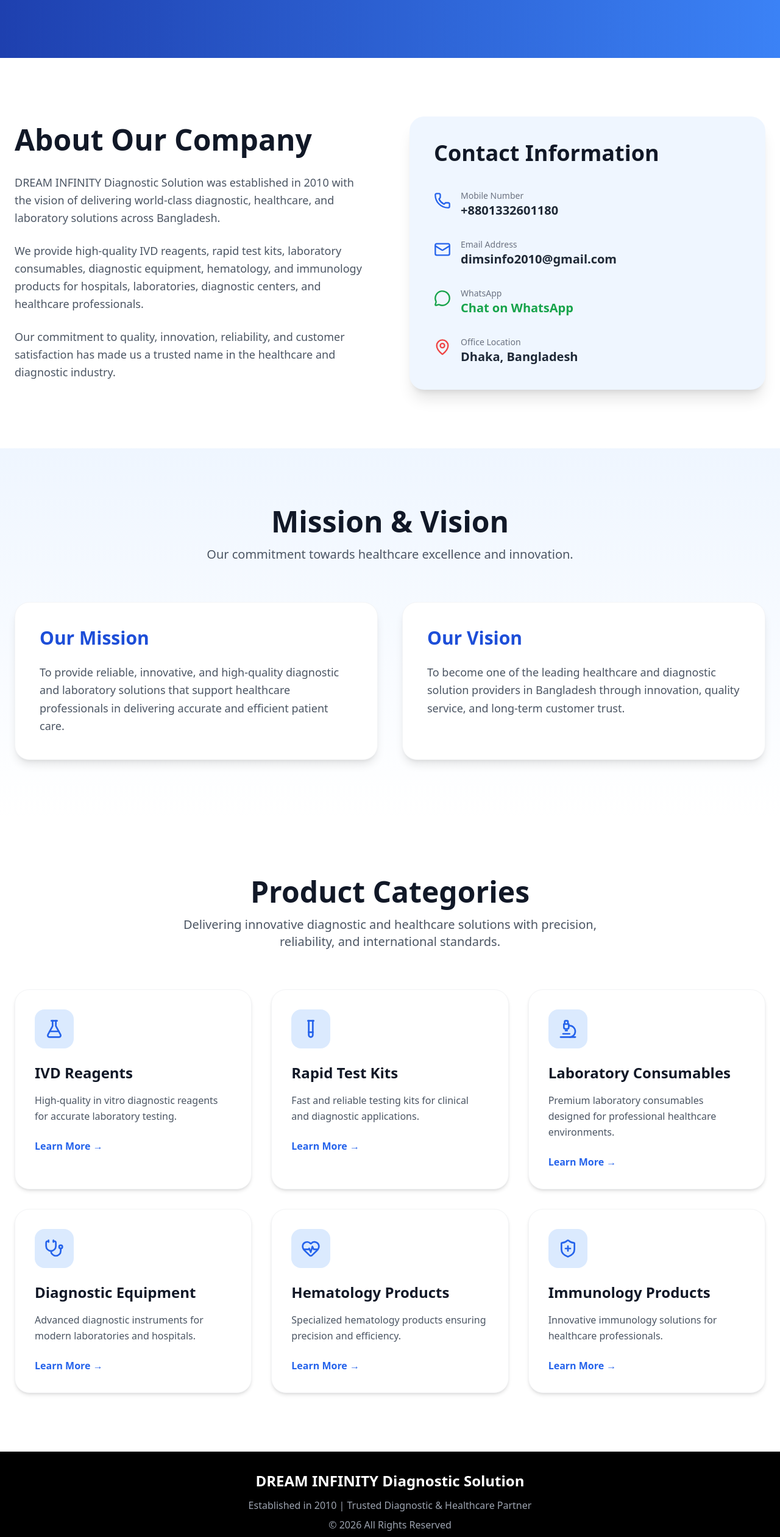
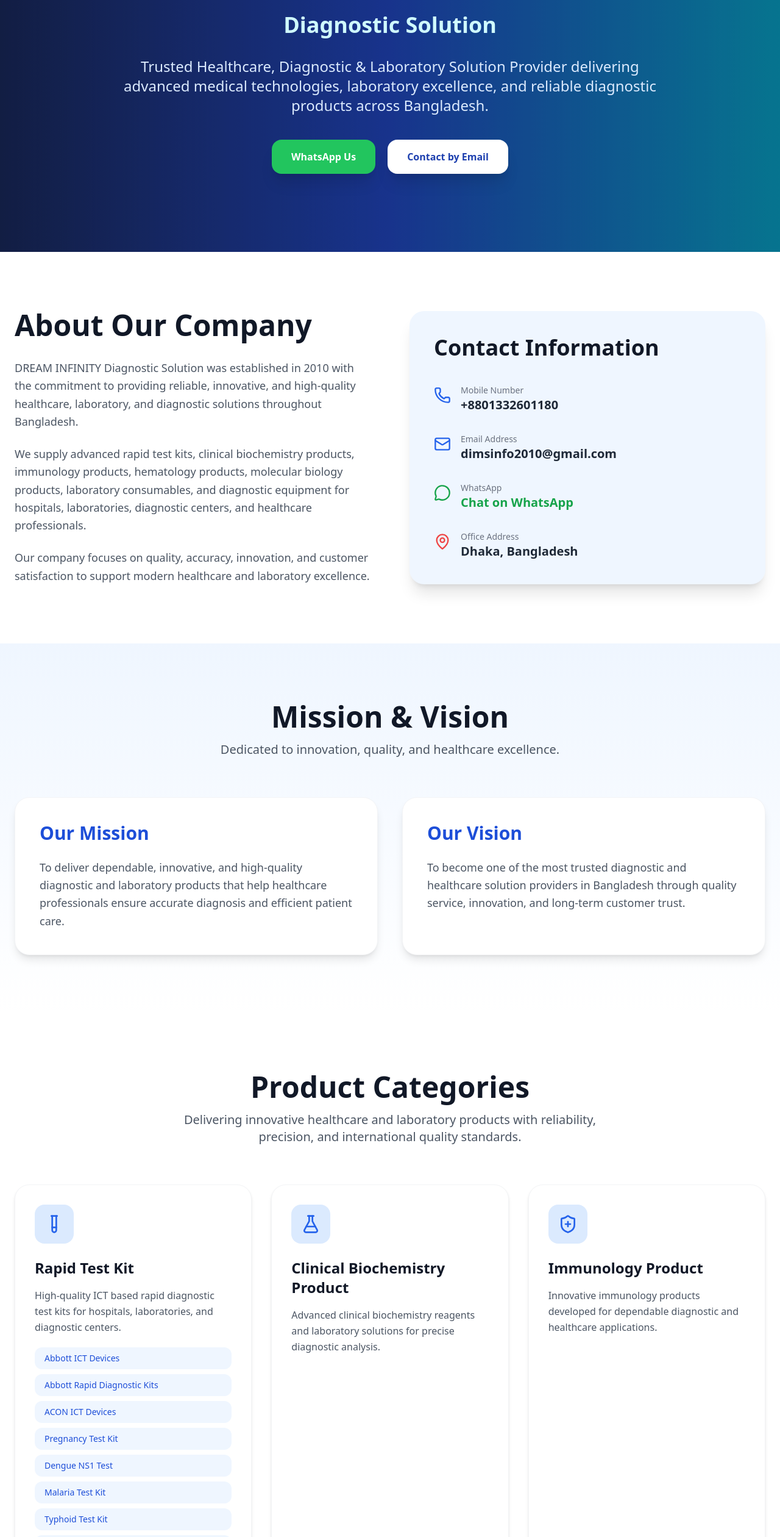
Before and after one commit to didc2026/dream-infinity-diagnostic-solution, a React (Create React App) app: page / in a window 1280 px wide. Shown: the part 273-2793 px from the top of the page at 61% size. Built offline with nearby package versions, Linux system fonts and the light colour scheme.

Commit message:
final updated website

```diff
--- a/src/App.js
+++ b/src/App.js
@@ -1,80 +1,131 @@
 import {
   FlaskConical,
   TestTube,
-  Microscope,
   HeartPulse,
   ShieldPlus,
-  Stethoscope,
   Phone,
   Mail,
   MapPin,
   MessageCircle,
+  Dna,
 } from "lucide-react";
 
 const products = [
   {
-    title: "IVD Reagents",
+    title: "Rapid Test Kit",
     description:
-      "High-quality in vitro diagnostic reagents for accurate laboratory testing.",
+      "High-quality ICT based rapid diagnostic test kits for hospitals, laboratories, and diagnostic centers.",
+
+    subcategories: [
+      "Abbott ICT Devices",
+      "Abbott Rapid Diagnostic Kits",
+      "ACON ICT Devices",
+      "Pregnancy Test Kit",
+      "Dengue NS1 Test",
+      "Malaria Test Kit",
+      "Typhoid Test Kit",
+      "HCV Rapid Test",
+      "HBsAg Rapid Test",
+      "HIV Rapid Test",
+      "COVID-19 Rapid Test",
+    ],
+
+    icon: TestTube,
+  },
+
+  {
+    title: "Clinical Biochemistry Product",
+    description:
+      "Advanced clinical biochemistry reagents and laboratory solutions for precise diagnostic analysis.",
+
     icon: FlaskConical,
   },
+
   {
-    title: "Rapid Test Kits",
+    title: "Immunology Product",
     description:
-      "Fast and reliable testing kits for clinical and diagnostic applications.",
-    icon: TestTube,
+      "Innovative immunology products developed for dependable diagnostic and healthcare applications.",
+
+    icon: ShieldPlus,
   },
+
   {
-    title: "Laboratory Consumables",
+    title: "Hematology Product",
     description:
-      "Premium laboratory consumables designed for professional healthcare environments.",
-    icon: Microscope,
-  },
-  {
-    title: "Diagnostic Equipment",
-    description:
-      "Advanced diagnostic instruments for modern laboratories and hospitals.",
-    icon: Stethoscope,
-  },
-  {
-    title: "Hematology Products",
-    description:
-      "Specialized hematology products ensuring precision and efficiency.",
+      "Professional hematology products ensuring accurate blood analysis and laboratory efficiency.",
+
     icon: HeartPulse,
   },
+
   {
-    title: "Immunology Products",
+    title: "Molecular Biology Product",
     description:
-      "Innovative immunology solutions for healthcare professionals.",
-    icon: ShieldPlus,
+      "Modern molecular biology solutions for advanced research, PCR, and diagnostic laboratory applications.",
+
+    icon: Dna,
   },
 ];
 
 export default function App() {
   return (
-    <div className="min-h-screen bg-gray-50">
+    <div className="min-h-screen bg-gray-50 font-sans">
 
       {/* HERO SECTION */}
-      <section className="bg-gradient-to-r from-blue-800 to-blue-500 text-white py-24 text-center">
-        <div className="max-w-5xl mx-auto px-6">
+      <section className="relative bg-gradient-to-r from-blue-950 via-blue-800 to-cyan-600 text-white overflow-hidden">
 
-          <h1 className="text-5xl md:text-6xl font-bold mb-6 leading-tight">
-            DREAM INFINITY Diagnostic Solution
+        <div className="absolute inset-0 bg-black/20"></div>
+
+        <div className="relative max-w-7xl mx-auto px-6 py-32 text-center">
+
+          <div className="inline-block bg-white/10 backdrop-blur-md border border-white/20 px-6 py-2 rounded-full mb-8">
+            <p className="text-sm tracking-widest uppercase text-blue-100">
+              Established Since 2010
+            </p>
+          </div>
+
+          <h1 className="text-5xl md:text-7xl font-extrabold leading-tight mb-6">
+            DREAM INFINITY
           </h1>
 
-          <p className="text-xl md:text-2xl text-blue-100 leading-relaxed">
+          <h2 className="text-2xl md:text-4xl font-semibold text-cyan-100 mb-8">
+            Diagnostic Solution
+          </h2>
+
+          <p className="text-lg md:text-2xl text-blue-100 max-w-4xl mx-auto leading-relaxed mb-10">
             Trusted Healthcare, Diagnostic & Laboratory Solution Provider
-            Since 2010
+            delivering advanced medical technologies, laboratory excellence,
+            and reliable diagnostic products across Bangladesh.
           </p>
 
+          <div className="flex flex-col sm:flex-row justify-center gap-5">
+
+            <a
+              href="https://wa.me/8801332601180"
+              target="_blank"
+              rel="noreferrer"
+              className="bg-green-500 hover:bg-green-600 text-white px-8 py-4 rounded-2xl font-semibold shadow-xl transition-all duration-300"
+            >
+              WhatsApp Us
+            </a>
+
+            <a
+              href="mailto:dimsinfo2010@gmail.com"
+              className="bg-white text-blue-800 hover:bg-blue-100 px-8 py-4 rounded-2xl font-semibold shadow-xl transition-all duration-300"
+            >
+              Contact by Email
+            </a>
+
+          </div>
+
         </div>
+
       </section>
 
       {/* ABOUT COMPANY */}
       <section className="py-24 bg-white">
-        <div className="max-w-7xl mx-auto px-6 grid md:grid-cols-2 gap-16 items-center">
 
-          {/* LEFT SIDE */}
+        <div className="max-w-7xl mx-auto px-6 grid lg:grid-cols-2 gap-16 items-center">
+
           <div>
 
             <h2 className="text-5xl font-bold text-gray-900 mb-8">
@@ -83,26 +134,28 @@
 
             <p className="text-lg text-gray-600 leading-relaxed mb-6">
               DREAM INFINITY Diagnostic Solution was established in 2010
-              with the vision of delivering world-class diagnostic,
-              healthcare, and laboratory solutions across Bangladesh.
+              with the commitment to providing reliable, innovative,
+              and high-quality healthcare, laboratory, and diagnostic
+              solutions throughout Bangladesh.
             </p>
 
             <p className="text-lg text-gray-600 leading-relaxed mb-6">
-              We provide high-quality IVD reagents, rapid test kits,
-              laboratory consumables, diagnostic equipment, hematology,
-              and immunology products for hospitals, laboratories,
+              We supply advanced rapid test kits, clinical biochemistry
+              products, immunology products, hematology products,
+              molecular biology products, laboratory consumables,
+              and diagnostic equipment for hospitals, laboratories,
               diagnostic centers, and healthcare professionals.
             </p>
 
             <p className="text-lg text-gray-600 leading-relaxed">
-              Our commitment to quality, innovation, reliability, and
-              customer satisfaction has made us a trusted name in the
-              healthcare and diagnostic industry.
+              Our company focuses on quality, accuracy, innovation,
+              and customer satisfaction to support modern healthcare
+              and laboratory excellence.
             </p>
 
           </div>
 
-          {/* RIGHT SIDE */}
+          {/* CONTACT CARD */}
           <div className="bg-blue-50 rounded-3xl p-10 shadow-xl">
 
             <h3 className="text-4xl font-bold text-gray-900 mb-10">
@@ -112,10 +165,11 @@
             <div className="space-y-8">
 
               <div className="flex items-start gap-4">
+
                 <Phone className="text-blue-600 w-7 h-7 mt-1" />
 
                 <div>
-                  <p className="text-gray-500 text-sm">
+                  <p className="text-sm text-gray-500">
                     Mobile Number
                   </p>
 
@@ -123,13 +177,15 @@
                     +8801332601180
                   </h4>
                 </div>
+
               </div>
 
               <div className="flex items-start gap-4">
+
                 <Mail className="text-blue-600 w-7 h-7 mt-1" />
 
                 <div>
-                  <p className="text-gray-500 text-sm">
+                  <p className="text-sm text-gray-500">
                     Email Address
                   </p>
 
@@ -137,13 +193,15 @@
                     dimsinfo2010@gmail.com
                   </h4>
                 </div>
+
               </div>
 
               <div className="flex items-start gap-4">
+
                 <MessageCircle className="text-green-600 w-7 h-7 mt-1" />
 
                 <div>
-                  <p className="text-gray-500 text-sm">
+                  <p className="text-sm text-gray-500">
                     WhatsApp
                   </p>
 
@@ -156,20 +214,23 @@
                     Chat on WhatsApp
                   </a>
                 </div>
+
               </div>
 
               <div className="flex items-start gap-4">
+
                 <MapPin className="text-red-500 w-7 h-7 mt-1" />
 
                 <div>
-                  <p className="text-gray-500 text-sm">
-                    Office Location
+                  <p className="text-sm text-gray-500">
+                    Office Address
                   </p>
 
                   <h4 className="text-xl font-semibold text-gray-800">
                     Dhaka, Bangladesh
                   </h4>
                 </div>
+
               </div>
 
             </div>
@@ -177,54 +238,61 @@
           </div>
 
         </div>
+
       </section>
 
       {/* MISSION & VISION */}
       <section className="py-24 bg-gradient-to-b from-blue-50 to-white">
+
         <div className="max-w-7xl mx-auto px-6">
 
           <div className="text-center mb-16">
+
             <h2 className="text-5xl font-bold text-gray-900 mb-4">
               Mission & Vision
             </h2>
 
             <p className="text-xl text-gray-600">
-              Our commitment towards healthcare excellence and innovation.
+              Dedicated to innovation, quality, and healthcare excellence.
             </p>
+
           </div>
 
           <div className="grid md:grid-cols-2 gap-10">
 
-            {/* MISSION */}
             <div className="bg-white rounded-3xl p-10 shadow-lg border border-gray-100">
+
               <h3 className="text-3xl font-bold text-blue-700 mb-6">
                 Our Mission
               </h3>
 
               <p className="text-lg text-gray-600 leading-relaxed">
-                To provide reliable, innovative, and high-quality
-                diagnostic and laboratory solutions that support
-                healthcare professionals in delivering accurate and
-                efficient patient care.
+                To deliver dependable, innovative, and high-quality
+                diagnostic and laboratory products that help healthcare
+                professionals ensure accurate diagnosis and efficient
+                patient care.
               </p>
+
             </div>
 
-            {/* VISION */}
             <div className="bg-white rounded-3xl p-10 shadow-lg border border-gray-100">
+
               <h3 className="text-3xl font-bold text-blue-700 mb-6">
                 Our Vision
               </h3>
 
               <p className="text-lg text-gray-600 leading-relaxed">
-                To become one of the leading healthcare and diagnostic
-                solution providers in Bangladesh through innovation,
-                quality service, and long-term customer trust.
+                To become one of the most trusted diagnostic and
+                healthcare solution providers in Bangladesh through
+                quality service, innovation, and long-term customer trust.
               </p>
+
             </div>
 
           </div>
 
         </div>
+
       </section>
 
       {/* PRODUCT SECTION */}
@@ -239,8 +307,8 @@
             </h2>
 
             <p className="text-xl text-gray-600 max-w-3xl mx-auto">
-              Delivering innovative diagnostic and healthcare solutions
-              with precision, reliability, and international standards.
+              Delivering innovative healthcare and laboratory products
+              with reliability, precision, and international quality standards.
             </p>
 
           </div>
@@ -261,13 +329,25 @@
                   {item.title}
                 </h3>
 
-                <p className="text-gray-600 leading-relaxed">
+                <p className="text-gray-600 leading-relaxed mb-5">
                   {item.description}
                 </p>
 
-                <button className="mt-6 text-blue-600 font-semibold hover:text-blue-800">
-                  Learn More →
-                </button>
+                {/* SUB CATEGORY */}
+                {item.subcategories && (
+                  <div className="space-y-2">
+
+                    {item.subcategories.map((sub, i) => (
+                      <div
+                        key={i}
+                        className="bg-blue-50 text-blue-700 px-4 py-2 rounded-xl text-sm font-medium"
+                      >
+                        {sub}
+                      </div>
+                    ))}
+
+                  </div>
+                )}
 
               </div>
             ))}
@@ -278,20 +358,108 @@
 
       </section>
 
-      {/* FOOTER */}
-      <footer className="bg-black text-gray-400 py-8 text-center">
+      {/* PROFESSIONAL FOOTER */}
+      <footer className="bg-gradient-to-r from-black via-gray-900 to-black text-gray-300 pt-16 pb-10">
 
-        <h3 className="text-2xl font-semibold text-white mb-3">
-          DREAM INFINITY Diagnostic Solution
-        </h3>
+        <div className="max-w-7xl mx-auto px-6 grid md:grid-cols-3 gap-12">
 
-        <p className="mb-2">
-          Established in 2010 | Trusted Diagnostic & Healthcare Partner
-        </p>
+          {/* COMPANY INFO */}
+          <div>
 
-        <p>
-          © 2026 All Rights Reserved
-        </p>
+            <h3 className="text-3xl font-bold text-white mb-5">
+              DREAM INFINITY
+            </h3>
+
+            <p className="text-gray-400 leading-relaxed mb-6">
+              Trusted healthcare, laboratory, and diagnostic solution
+              provider delivering advanced medical technologies and
+              reliable laboratory products since 2010.
+            </p>
+
+            <div className="space-y-3 text-gray-400">
+
+              <p>📞 +8801332601180</p>
+
+              <p>✉️ dimsinfo2010@gmail.com</p>
+
+              <p>📍 Dhaka, Bangladesh</p>
+
+            </div>
+
+          </div>
+
+          {/* QUICK LINKS */}
+          <div>
+
+            <h3 className="text-2xl font-semibold text-white mb-5">
+              Quick Links
+            </h3>
+
+            <ul className="space-y-3 text-gray-400">
+
+              <li className="hover:text-white transition">
+                About Company
+              </li>
+
+              <li className="hover:text-white transition">
+                Mission & Vision
+              </li>
+
+              <li className="hover:text-white transition">
+                Product Categories
+              </li>
+
+              <li className="hover:text-white transition">
+                Contact Information
+              </li>
+
+            </ul>
+
+          </div>
+
+          {/* CONTACT */}
+          <div>
+
+            <h3 className="text-2xl font-semibold text-white mb-5">
+              Connect With Us
+            </h3>
+
+            <p className="text-gray-400 mb-6 leading-relaxed">
+              Contact us anytime for healthcare and laboratory solutions.
+            </p>
+
+            <div className="flex flex-col gap-4">
+
+              <a
+                href="https://wa.me/8801332601180"
+                target="_blank"
+                rel="noreferrer"
+                className="bg-green-500 hover:bg-green-600 text-white px-6 py-3 rounded-xl font-semibold text-center transition"
+              >
+                WhatsApp Support
+              </a>
+
+              <a
+                href="mailto:dimsinfo2010@gmail.com"
+                className="bg-blue-600 hover:bg-blue-700 text-white px-6 py-3 rounded-xl font-semibold text-center transition"
+              >
+                Send Email
+              </a>
+
+            </div>
+
+          </div>
+
+        </div>
+
+        {/* BOTTOM */}
+        <div className="border-t border-gray-800 mt-12 pt-6 text-center text-gray-500">
+
+          <p>
+            © 2026 DREAM INFINITY Diagnostic Solution | All Rights Reserved
+          </p>
+
+        </div>
 
       </footer>
 
```
